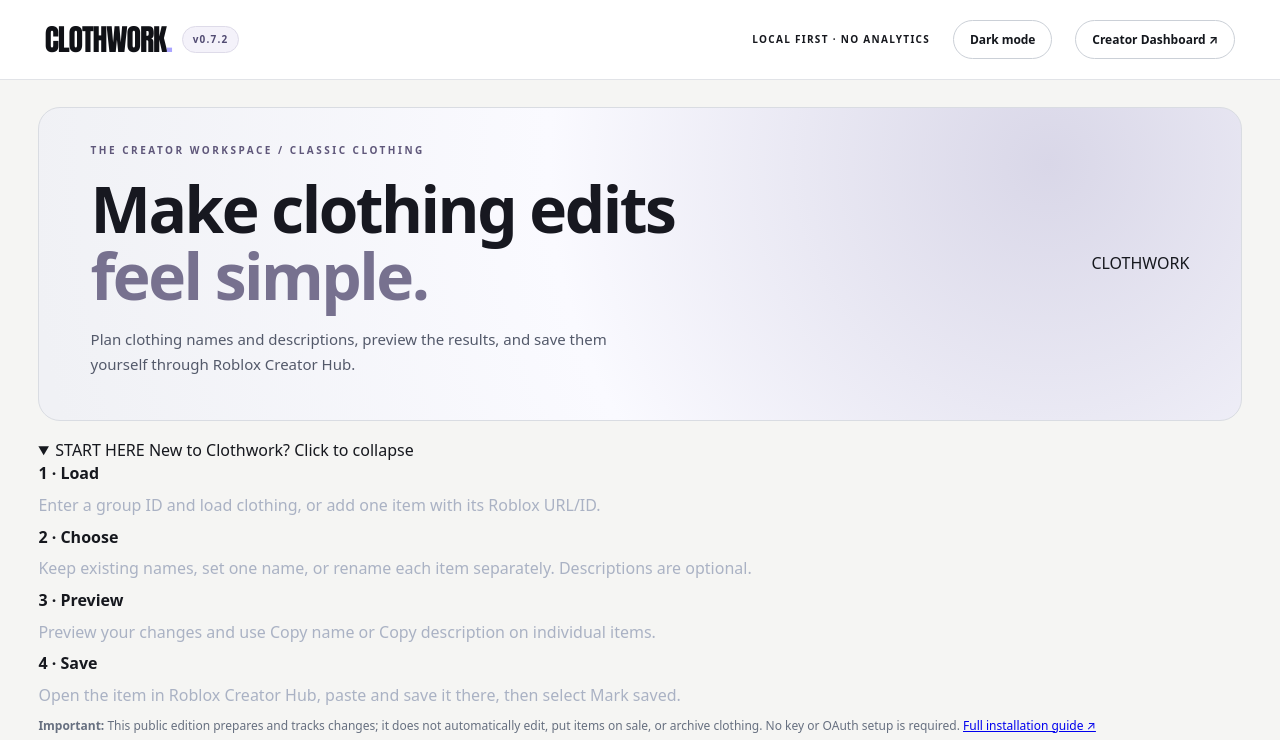
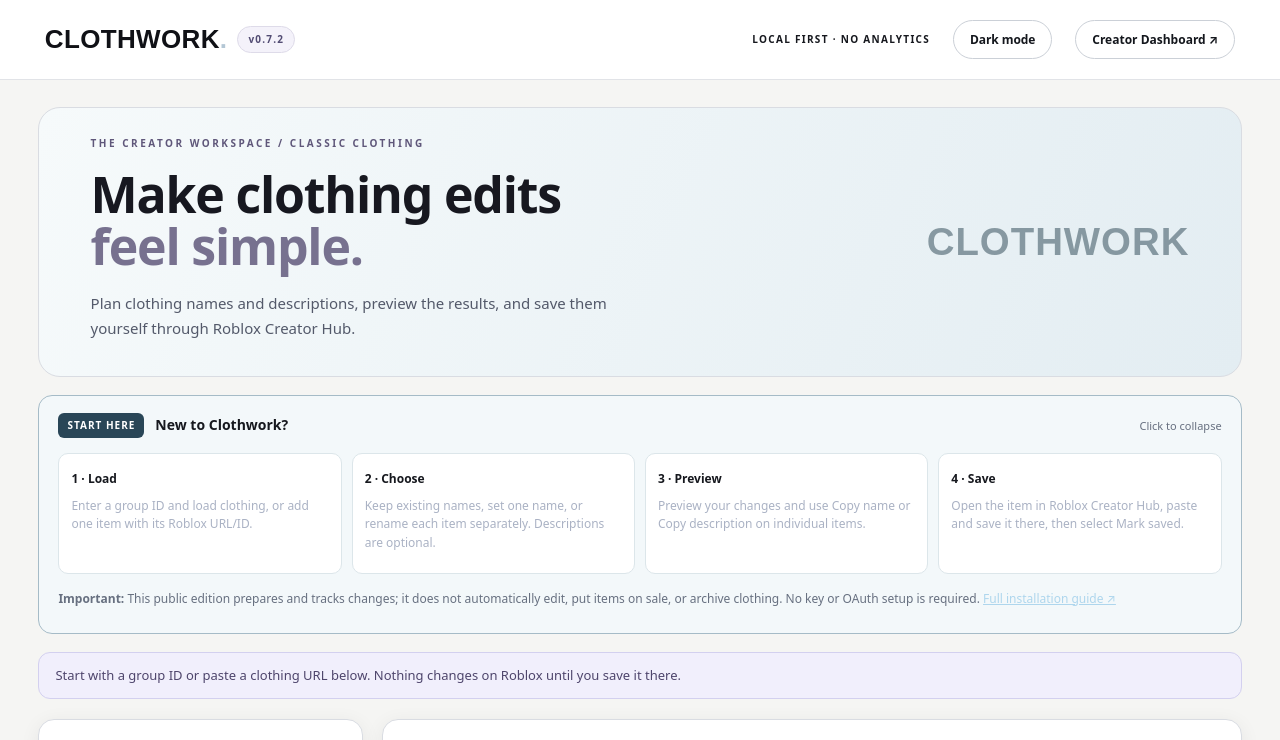
Before and after one commit to bordersz/clothwork, a website with bundled scripts: page app.html in a window 1280 px wide. Both pictures are taken after a click on the button "Light mode". Shown: the top 740 px of the page. Built offline with nearby package versions, Linux system fonts and the light colour scheme; some packages are replaced by stand-ins of ours.

Commit message:
Polish Clothwork public setup and documentation

```diff
--- a/style.css
+++ b/style.css
@@ -114,3 +114,33 @@
 @media(max-width:900px){.nameChoices{grid-template-columns:1fr}.nameChoice{min-height:66px}.catMascot{right:6%;opacity:.4}}
 @media(max-width:650px){.catMascot{display:none}}
 @media(prefers-reduced-motion:reduce){.catMascot,.catHeart,.catSparkle{animation:none!important}}
+
+/* Clothwork 0.7.2 — accessible graphite/blue-neutral onboarding. */
+:root{--soft:#9fc4d7;--focus:#8cb9cf}
+.wordmark{font-family:Arial,'Arial Black',system-ui,sans-serif;text-transform:uppercase;font-size:26px;letter-spacing:.35px;font-weight:900;line-height:1.1}
+.wordmark-dot{color:#b4c7d5}
+.pill{background:#25313b;border-color:#465d6c;color:#d5e4ed}
+.hero{background:linear-gradient(112deg,#12181c,#1c2930 68%,#12171b);min-height:195px;padding:28px clamp(22px,4vw,54px)}
+.hero h1{font-size:clamp(30px,4vw,50px);letter-spacing:-1.2px}
+.hero h1 em{color:#bbcbd5}
+.hero-wordmark,.catMascot{display:none!important}
+.hero-brand{font-family:Arial,'Arial Black',system-ui,sans-serif;font-size:clamp(20px,3vw,40px);font-weight:900;letter-spacing:1px;color:#839aa6;opacity:.55;align-self:center}
+.primary{background:#bed5e2;border-color:#bed5e2;color:#15222b}
+.primary:hover:not(:disabled){background:#d4e6f0;color:#15222b}
+.quickstart{background:#121a1f;border:1px solid #425766;border-radius:14px;margin-bottom:18px;padding:17px 19px}
+.quickstart summary{display:flex;gap:11px;flex-wrap:wrap;align-items:center;cursor:pointer;font-size:14px;font-weight:730}
+.quickstart-label{background:#294657;padding:5px 9px;border-radius:6px;letter-spacing:1px;font-size:10px;color:white}
+.quickstart-hint{font-size:11px;font-weight:450;margin-left:auto;color:var(--muted)}
+.quickstart-grid{display:grid;grid-template-columns:repeat(4,minmax(0,1fr));gap:10px;margin:15px 0}
+.quickstart-grid>div{padding:12px;background:#1b252b;border:1px solid #31424b;border-radius:10px;min-width:0}
+.quickstart-grid b{font-size:12px}.quickstart-grid p{font-size:12px;line-height:1.55;margin-top:7px}
+.quickstart-note a{color:#aed6ed}
+.nameChoice:has(input:checked){background:#233746;border-color:#91bbd0;box-shadow:none}
+.nameChoice input{accent-color:#86b8d2}
+html[data-theme=light] .quickstart{background:#f3f8fa;border-color:#a5bbc7}
+html[data-theme=light] .quickstart-grid>div{background:#fff;border-color:#dce6ea}
+html[data-theme=light] .nameChoice:has(input:checked){background:#e0eef7}
+html[data-theme=light] .hero{background:linear-gradient(112deg,#f6fafb,#e3edf2)}
+html[data-theme=light] .hero-brand{color:#38515d}
+@media(max-width:1020px){.quickstart-grid{grid-template-columns:repeat(2,minmax(0,1fr)}.hero-brand{display:none}}
+@media(max-width:570px){.quickstart-grid{grid-template-columns:1fr}.quickstart-hint{margin-left:0}}
```
